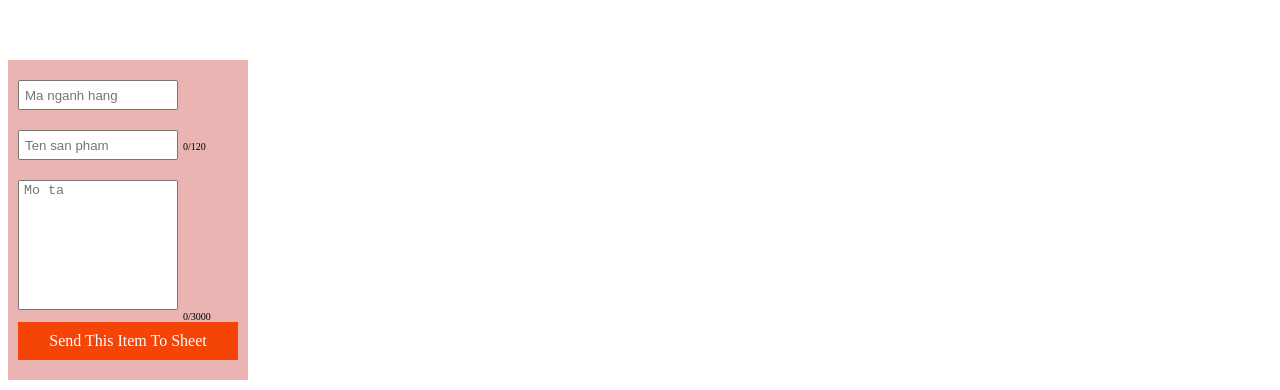
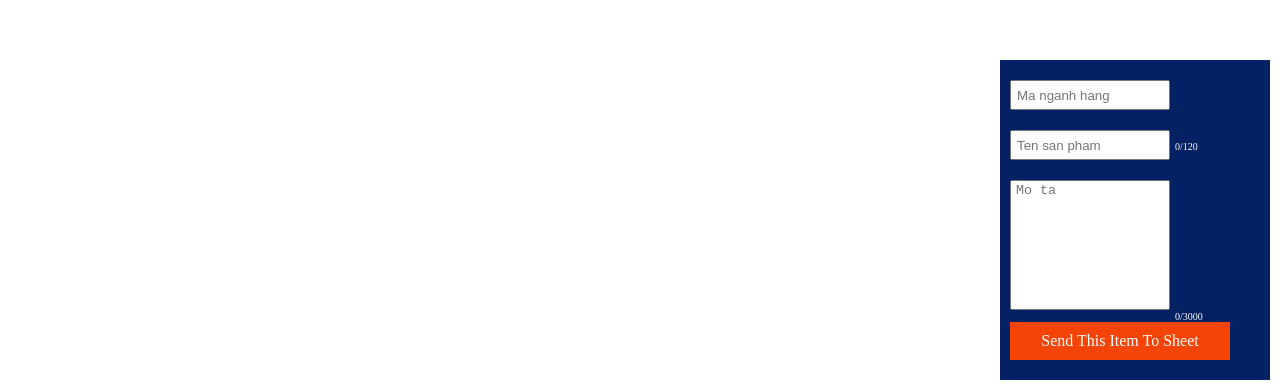
Before and after one commit to h2toan/Taobao-Saver, a browser extension: page ui.html in a window 1280 px wide. Shown: the part 410-800 px from the top of the page. Drawn offline with Linux system fonts and the light colour scheme.

Commit message:
update anchor and ui

```diff
--- a/taobao.js
+++ b/taobao.js
@@ -1,7 +1,7 @@
 (function waitForDataReady() {
     if (g_config.sibRequest) {
         const UI_BOX = `<div id="UI_BOX"><input id="itemCategoryId" class="autocomplete" placeholder="Category ID" name="itemCategoryId"><input id="itemName" placeholder="Item Name" name="itemname" onkeyup="wordCount('itemName')"><span id="itemNameWordCount">0</span><span>/120</span><textarea id="itemDescription" placeholder="Description" name="itemdescription" onkeyup="wordCount('itemDescription')"></textarea><span id="itemDescriptionWordCount" class="bottom-100px">0</span><span class="bottom-100px">/3000</span><div id="sendTrigger" onclick="sendDataToSheet()">Send This Item To Sheet</div></div>`
-        document.getElementById("J_ShopInfo").innerHTML += UI_BOX;
+        document.getElementById("detail").innerHTML += UI_BOX;
     } else setTimeout(waitForDataReady, 5E3);
 })();
 
--- a/ui.css
+++ b/ui.css
@@ -12,9 +12,11 @@
     z-index: 99;
     bottom: 10px;
     height: 300px;
-    background: #b708004d;
+    background: #032163;
     padding: 10px;
-    width: 220px;
+    width: 250px;
+    color: white;
+    right: 10px;
 }
 
 #itemCategoryId,
```
